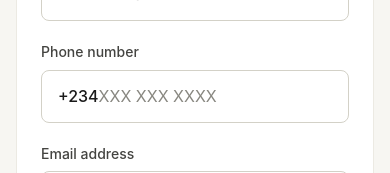
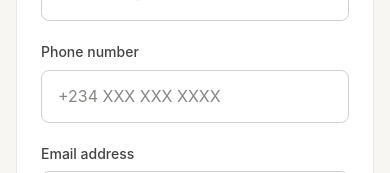
Before and after one commit to Missking001/SabiPro, a Next.js app in the folder apps/web/: page /register in a window 390 px wide. Shown: the part 484-657 px from the top of the page. Built offline with nearby package versions, Linux system fonts and the light colour scheme; no server answers.

Commit message:
Revert "feat: make +234 prefix static on phone input, users type only remaining digits"
This reverts commit 54e2bbd43ff5105fa8cb6f43ba7044a7485b68ac.

```diff
--- a/apps/web/app/(auth)/register/page.tsx
+++ b/apps/web/app/(auth)/register/page.tsx
@@ -59,8 +59,9 @@ function validateName(name: string): string | undefined {
 }
 
 function validatePhone(phone: string): string | undefined {
-  if (!phone) return 'Phone number is required';
-  if (phone.length < 10 || phone.length > 11) return 'Please enter a valid phone number';
+  if (!phone.trim()) return 'Phone number is required';
+  const digits = phone.replace(/\D/g, '');
+  if (digits.length < 10) return 'Please enter a valid phone number';
   return undefined;
 }
 
@@ -112,7 +113,7 @@ export default function RegisterPage() {
     setIsLoading(true);
 
     try {
-      await api.auth.register({ name: name.trim(), email: email.trim(), password, role, phone: `+234${phone}`, city });
+      await api.auth.register({ name: name.trim(), email: email.trim(), password, role, phone: phone.trim(), city });
 
       const loginResult = await login(email.trim(), password);
       if (loginResult?.ok) {
@@ -236,19 +237,16 @@ export default function RegisterPage() {
             {/* Phone number */}
             <div className="flex flex-col gap-1.5">
               <label className="text-small font-medium text-neutral-700">Phone number</label>
-              <div className={`flex items-center bg-neutral-0 border rounded-component min-h-[44px] focus-within:outline-none focus-within:ring-1 ${
-                fieldErrors.phone ? 'border-error-base focus-within:border-error-base focus-within:ring-error-base' : 'border-surface-input focus-within:border-primary-base focus-within:ring-primary-base'
-              }`}>
-                <span className="pl-4 text-body text-neutral-900 font-medium select-none">+234</span>
-                <input
-                  type="tel"
-                  placeholder="XXX XXX XXXX"
-                  value={phone}
-                  onChange={(e) => { const val = e.target.value.replace(/\D/g, ''); if (val.length <= 11) setPhone(val); clearFieldError('phone'); }}
-                  required
-                  className="flex-1 bg-transparent border-none py-3 pr-4 text-body text-neutral-900 placeholder:text-neutral-500 min-h-[44px] focus:outline-none"
-                />
-              </div>
+              <input
+                type="tel"
+                placeholder="+234 XXX XXX XXXX"
+                value={phone}
+                onChange={(e) => { setPhone(e.target.value); clearFieldError('phone'); }}
+                required
+                className={`w-full bg-neutral-0 border rounded-component py-3 px-4 text-body text-neutral-900 placeholder:text-neutral-500 min-h-[44px] focus:outline-none focus:ring-1 ${
+                  fieldErrors.phone ? 'border-error-base focus:border-error-base focus:ring-error-base' : 'border-surface-input focus:border-primary-base focus:ring-primary-base'
+                }`}
+              />
               {fieldErrors.phone && (
                 <p className="text-caption text-error-base mt-0.5">{fieldErrors.phone}</p>
               )}
```
